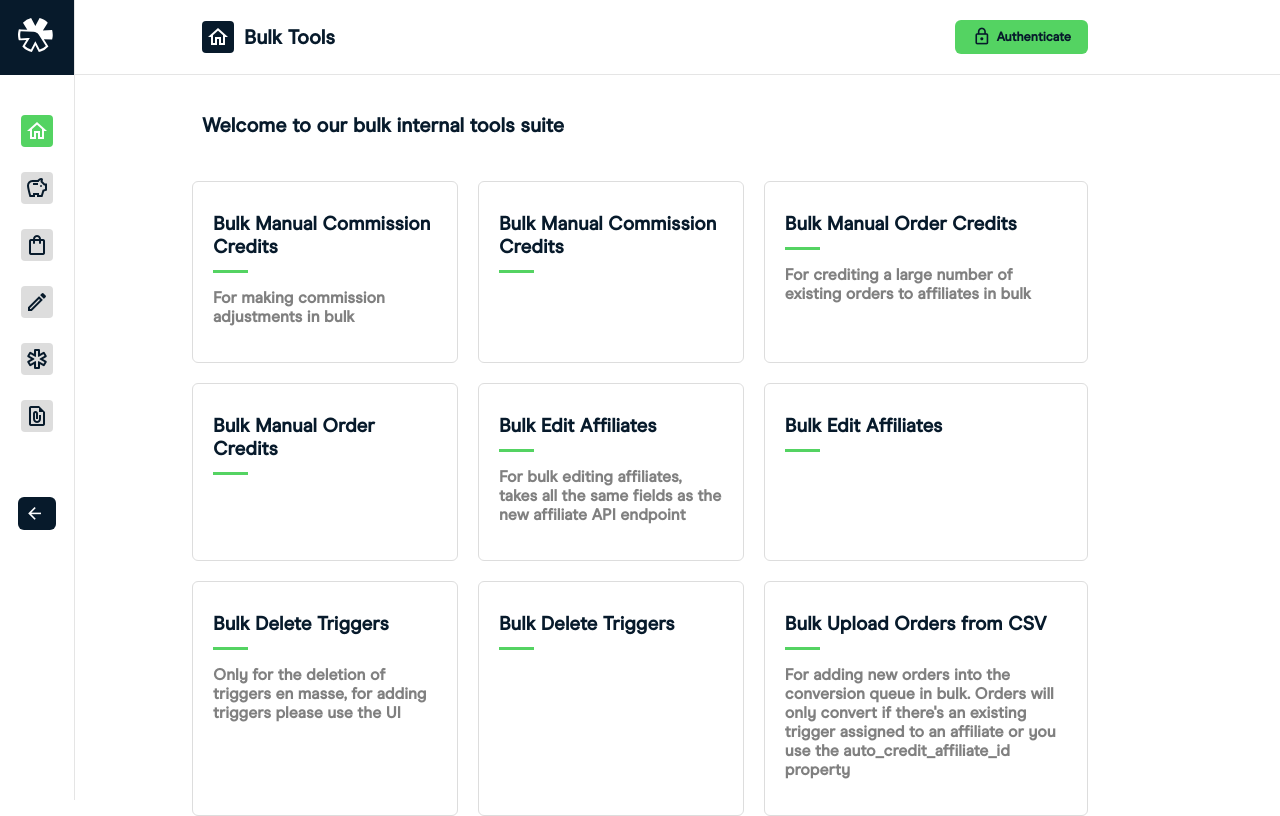
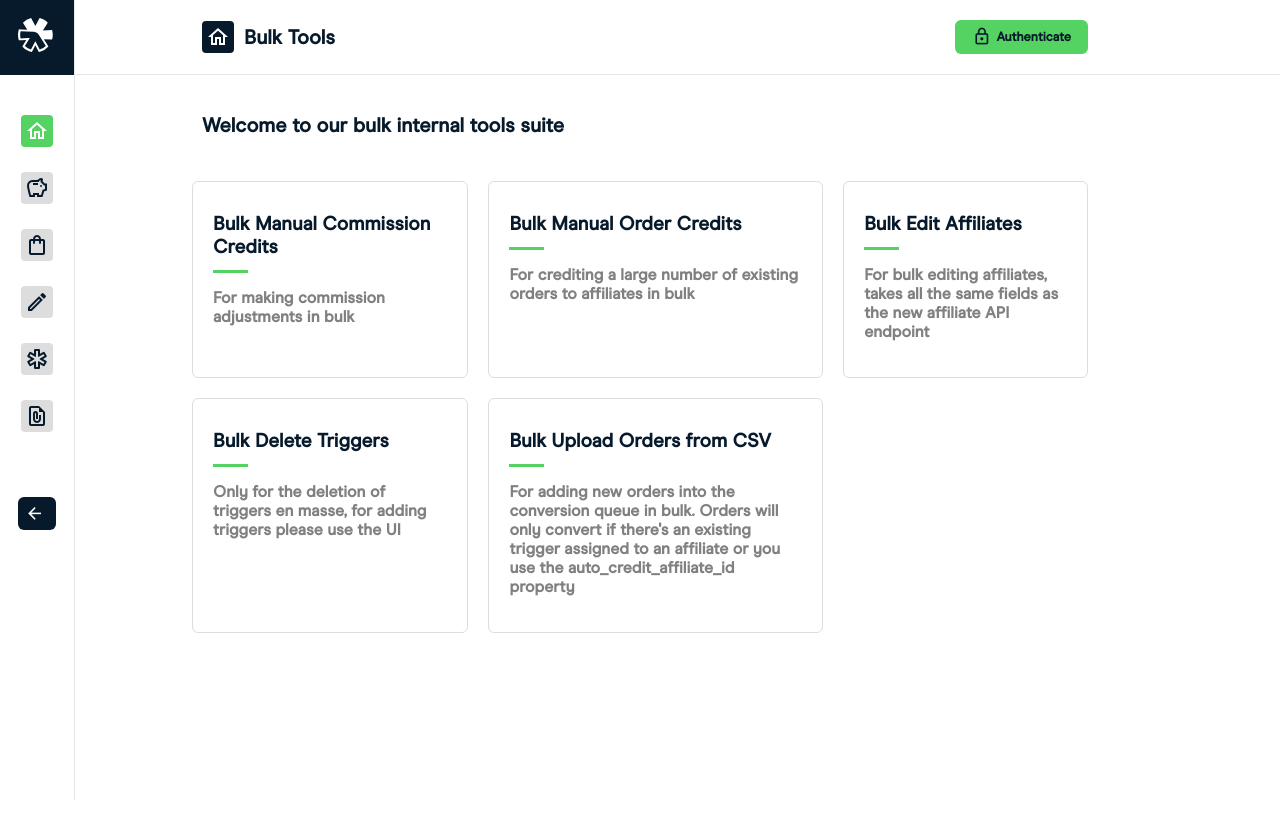
Before and after one commit to olivierRefersion/refersion_toolkit, a React (Create React App) app: page / in a window 1280 px wide. Shown: the top 816 px of the page. Built offline with nearby package versions, Linux system fonts and the light colour scheme.

Commit message:
fixed homepage to exclude all of the results routes

```diff
--- a/src/routes/index.jsx
+++ b/src/routes/index.jsx
@@ -3,7 +3,7 @@ import { Link } from "react-router-dom";
 
 export default function Index() {
 
-    const homepageTitleMap = Object.keys(titleMap).filter(entry => entry !== '/');
+    const homepageTitleMap = Object.keys(titleMap).filter(entry => !entry.includes('results') && entry !== '/');
 
     return (
         <main>
```
